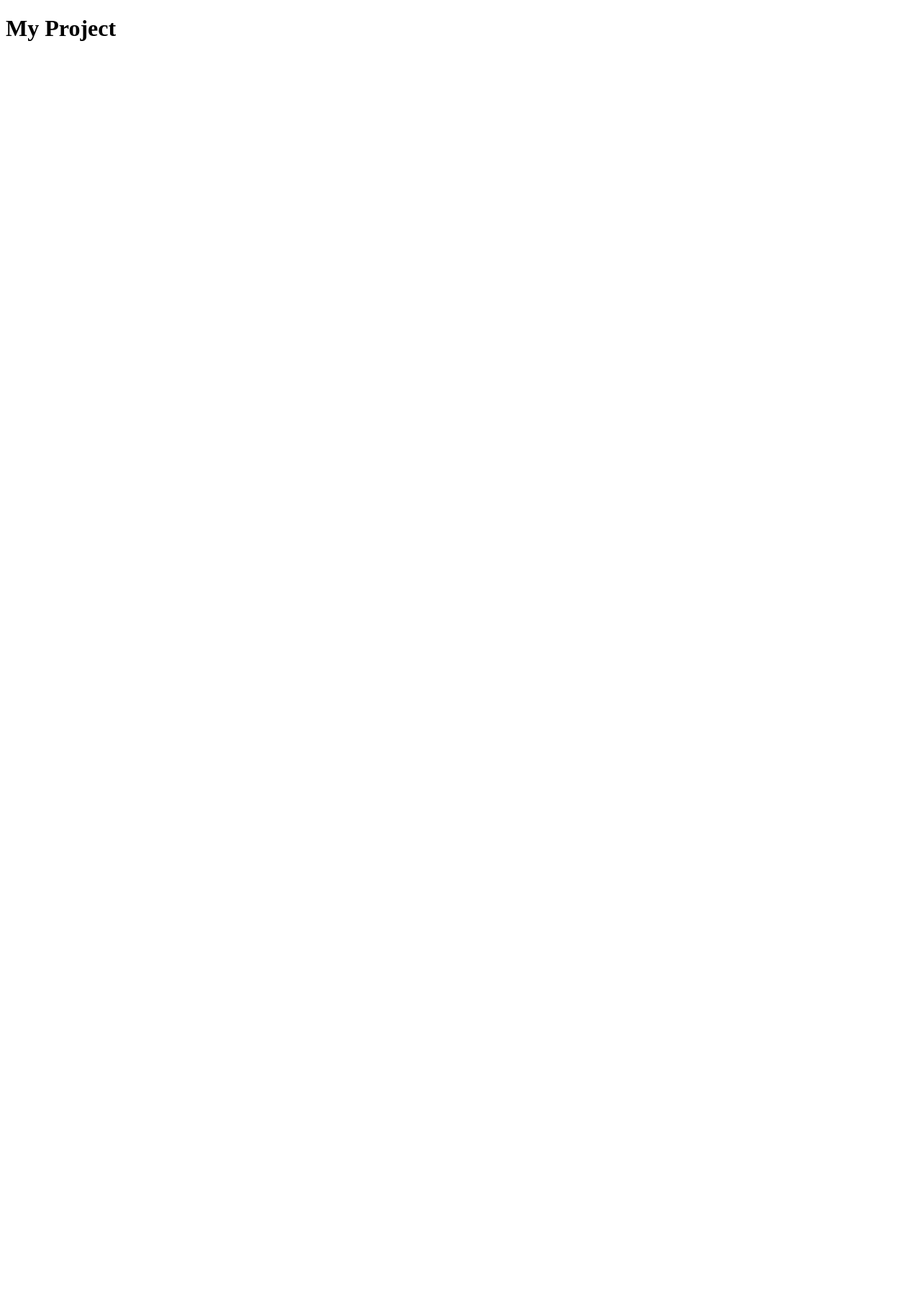
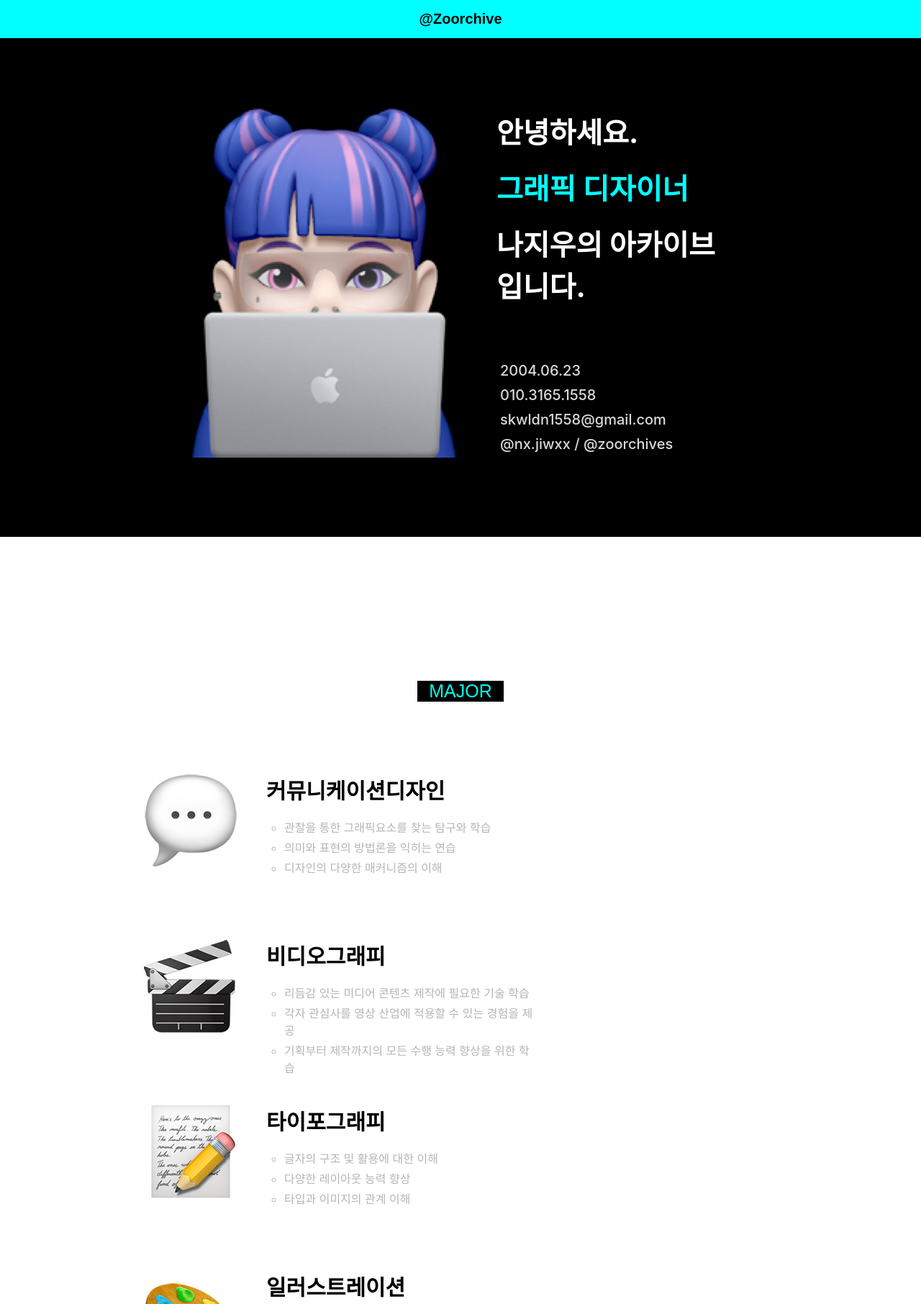
Before and after one commit to nxjiwxx/myproject, a website: page index.html in a window 1280 px wide. Shown: the top 1812 px of the page at 72% size. Before the commit the page ends 800 px from the top, so only its background shows below. Drawn offline with Linux system fonts and the light colour scheme; a web font is replaced by a local one.

Commit message:
0617_main

```diff
--- a/index.html
+++ b/index.html
@@ -3,9 +3,123 @@
   <head>
     <meta charset="UTF-8" />
     <meta name="viewport" content="width=device-width, initial-scale=1.0" />
+    <link href="https://fonts.cdnfonts.com/css/lemonmilk" rel="stylesheet" />
+    <link
+      rel="stylesheet"
+      as="style"
+      crossorigin
+      href="https://cdn.jsdelivr.net/gh/orioncactus/pretendard@v1.3.9/dist/web/static/pretendard.min.css"
+    />
+    <link rel="stylesheet" href="./style/style.css" />
     <title>My Project</title>
   </head>
   <body>
-    <h1>My Project</h1>
+    <div class="topbar">
+      <div class="topbar_title">@Zoorchive</div>
+    </div>
+    <div class="p0">
+      <img class="p0_img" src="./src/img/img_1.png" alt="" />
+      <div class="p0_grid">
+        <div class="p0_title">
+          <p class="p0_title_part" style="color: white">안녕하세요.</p>
+          <p class="p0_title_part" style="color: aqua">그래픽 디자이너</p>
+          <p class="p0_title_part" style="color: white">
+            나지우의 아카이브입니다.
+          </p>
+        </div>
+        <ol class="p0_subtitle">
+          <li class="p0_subtitle_part">2004.06.23</li>
+          <li class="p0_subtitle_part">010.3165.1558</li>
+          <li class="p0_subtitle_part">skwldn1558@gmail.com</li>
+          <li class="p0_subtitle_part">@nx.jiwxx / @zoorchives</li>
+        </ol>
+      </div>
+    </div>
+    <div class="p1">
+      <div class="p1_title">
+        <div class="p1_title_text">MAJOR</div>
+      </div>
+      <div class="p1_grid">
+        <div class="p1_part">
+          <img class="p1_part_img" src="./src/img/p1_1.png" alt="" />
+          <div class="p1_part_text">
+            <div class="p1_part_title">커뮤니케이션디자인</div>
+            <ol class="p1_part_subtitle">
+              <li class="p1_subtitle_part">
+                관찰을 통한 그래픽요소를 찾는 탐구와 학습
+              </li>
+              <li class="p1_subtitle_part">
+                의미와 표현의 방법론을 익히는 연습
+              </li>
+              <li class="p1_subtitle_part">디자인의 다양한 매커니즘의 이해</li>
+            </ol>
+          </div>
+        </div>
+        <div class="p1_part">
+          <img class="p1_part_img" src="./src/img/p1_2.png" alt="" />
+          <div class="p1_part_text">
+            <div class="p1_part_title">비디오그래피</div>
+            <ol class="p1_part_subtitle">
+              <li class="p1_subtitle_part">
+                리듬감 있는 미디어 콘텐츠 제작에 필요한 기술 학습
+              </li>
+              <li class="p1_subtitle_part">
+                각자 관심사를 영상 산업에 적용할 수 있는 경험을 제공
+              </li>
+              <li class="p1_subtitle_part">
+                기획부터 제작까지의 모든 수행 능력 향상을 위한 학습
+              </li>
+            </ol>
+          </div>
+        </div>
+        <div class="p1_part">
+          <img class="p1_part_img" src="./src/img/p1_3.png" alt="" />
+          <div class="p1_part_text">
+            <div class="p1_part_title">타이포그래피</div>
+            <ol class="p1_part_subtitle">
+              <li class="p1_subtitle_part">글자의 구조 및 활용에 대한 이해</li>
+              <li class="p1_subtitle_part">다양한 레이아웃 능력 향상</li>
+              <li class="p1_subtitle_part">타입과 이미지의 관계 이해</li>
+            </ol>
+          </div>
+        </div>
+        <div class="p1_part">
+          <img class="p1_part_img" src="./src/img/p1_4.png" alt="" />
+          <div class="p1_part_text">
+            <div class="p1_part_title">일러스트레이션</div>
+            <ol class="p1_part_subtitle">
+              <li class="p1_subtitle_part">
+                다양한 재료를 통해 창의적/실험적 표현방법 제시
+              </li>
+              <li class="p1_subtitle_part">
+                개인 및 그룹 형식의 평가와 프레젠테이션을 통한 이해력과 학습효과
+                향상
+              </li>
+            </ol>
+          </div>
+        </div>
+      </div>
+    </div>
+    <div class="p2">
+      <div class="p2_title">Click Your Major</div>
+      <div class="p2_card">
+        <div class="p2_card_part">
+          <a href="./src/card/card1.html"><img src="" alt="communication" /></a>
+        </div>
+        <div class="p2_card_part">
+          <a href="./src/card/card2.html"><img src="" alt="videography" /></a>
+        </div>
+        <div class="p2_card_part">
+          <a href="./src/card/card3.html"><img src="" alt="typography" /></a>
+        </div>
+        <div class="p2_card_part">
+          <a href="./src/card/card4.html"><img src="" alt="illustration" /></a>
+        </div>
+      </div>
+    </div>
+    <div class="footer">
+      <p class="footer_text">NaJiwoo portfolio - © 2024</p>
+      <p class="footer_text">contact_skwldn1558@gmail.com</p>
+    </div>
   </body>
 </html>
--- /dev/null
+++ b/src/card/card1_src/style.scss
@@ -0,0 +1,17 @@
+* {
+  box-sizing: border-box;
+}
+
+body {
+  margin: 0;
+}
+
+.topbar_title {
+  padding: 0.9375rem;
+  font-family: 'Lemon/Milk', sans-serif;
+  font-size: 1.25rem;
+  font-weight: 900;
+  color: black;
+  text-align: center;
+  background-color: aqua;
+}
--- /dev/null
+++ b/src/card/card2_src/style.scss
@@ -0,0 +1,17 @@
+* {
+  box-sizing: border-box;
+}
+
+body {
+  margin: 0;
+}
+
+.topbar_title {
+  padding: 0.9375rem;
+  font-family: 'Lemon/Milk', sans-serif;
+  font-size: 1.25rem;
+  font-weight: 900;
+  color: black;
+  text-align: center;
+  background-color: aqua;
+}
--- /dev/null
+++ b/src/card/card3_src/style.scss
@@ -0,0 +1,17 @@
+* {
+  box-sizing: border-box;
+}
+
+body {
+  margin: 0;
+}
+
+.topbar_title {
+  padding: 0.9375rem;
+  font-family: 'Lemon/Milk', sans-serif;
+  font-size: 1.25rem;
+  font-weight: 900;
+  color: black;
+  text-align: center;
+  background-color: aqua;
+}
--- /dev/null
+++ b/src/card/card4_src/style.scss
@@ -0,0 +1,17 @@
+* {
+  box-sizing: border-box;
+}
+
+body {
+  margin: 0;
+}
+
+.topbar_title {
+  padding: 0.9375rem;
+  font-family: 'Lemon/Milk', sans-serif;
+  font-size: 1.25rem;
+  font-weight: 900;
+  color: black;
+  text-align: center;
+  background-color: aqua;
+}
--- /dev/null
+++ b/style/style.scss
@@ -0,0 +1,155 @@
+* {
+  box-sizing: border-box;
+}
+
+body {
+  margin: 0;
+  font-family: -apple-system, BlinkMacSystemFont, 'Apple SD Gothic Neo',
+    'Pretendard Variable', Pretendard, Roboto, 'Noto Sans KR', 'Segoe UI',
+    'Malgun Gothic', 'Apple Color Emoji', 'Segoe UI Emoji', 'Segoe UI Symbol',
+    sans-serif;
+  color: black;
+  background-color: bisque;
+}
+
+p {
+  margin-block: 20px;
+}
+
+.topbar_title {
+  padding: 0.9375rem;
+  font-family: 'Lemon/Milk', sans-serif;
+  font-size: 1.25rem;
+  font-weight: 900;
+  color: black;
+  text-align: center;
+  background-color: aqua;
+}
+
+.p0 {
+  display: grid;
+  grid-template-columns: repeat(auto-fit, minmax(300px, 1fr));
+  column-gap: 100px;
+  padding-block: 80px;
+  padding-inline: 250px;
+  background-color: black;
+
+  &_grid {
+    display: grid;
+    row-gap: 1.25rem;
+  }
+
+  &_title {
+    font-size: 40px;
+    font-weight: 700;
+  }
+
+  &_subtitle {
+    padding: 0;
+    font-size: 20px;
+    font-weight: 500;
+    color: #d9d9d9;
+    list-style: none;
+  }
+
+  &_subtitle_part {
+    padding: 5px;
+  }
+}
+
+.p1 {
+  background-color: white;
+
+  &_grid {
+    display: grid;
+    grid-template-columns: repeat(auto-fit, minmax(400px, 1fr));
+    column-gap: 200px;
+    padding-block: 100px;
+    padding-inline: 200px;
+  }
+
+  &_title {
+    display: flex;
+    justify-content: center;
+    padding-top: 200px;
+
+    &_text {
+      width: 120px;
+      font-family: 'Lemon/Milk', sans-serif;
+      font-size: 25px;
+      color: #00ffef;
+      text-align: center;
+      background-color: black;
+    }
+  }
+
+  &_part {
+    display: grid;
+    grid-template-columns: 170px 380px;
+
+    // grid-template-columns: repeat(auto-fit, minmax(200px, 1fr));
+  }
+
+  &_part_img {
+    padding-bottom: 100px;
+  }
+
+  &_part_title {
+    font-size: 30px;
+    font-weight: 800;
+  }
+
+  &_part_subtitle {
+    max-width: 400px;
+    padding-left: 25px;
+    list-style: circle;
+  }
+
+  &_subtitle_part {
+    padding-block: 2px;
+    color: #b5b5b5;
+  }
+}
+
+.p2 {
+  height: 750px;
+  background-color: black;
+
+  &_title {
+    padding: 10px;
+    font-family: 'Lemon/Milk', sans-serif;
+    font-size: 25px;
+    color: white;
+    text-align: center;
+    background-color: black;
+  }
+
+  &_card {
+    display: flex;
+    gap: 4rem;
+    padding: 4rem;
+    overflow-x: scroll;
+    background-color: white;
+
+    &_part {
+      flex-shrink: 0;
+      width: 400px;
+      height: 500px;
+      text-align: center;
+      background-color: black;
+    }
+  }
+}
+
+.footer {
+  padding: 20px;
+  background-color: black;
+
+  &_text {
+    padding: 5px;
+    margin: 0;
+    font-weight: 500;
+    color: white;
+    text-align: center;
+  }
+}
```
Also changed, not shown: src/card/card1.html (added, +21 -0 lines), src/card/card2.html (added, +21 -0 lines), src/card/card3.html (added, +21 -0 lines), src/card/card4.html (added, +21 -0 lines), src/card/card1_src/style.css (added), src/card/card2_src/style.css (added), src/card/card3_src/style.css (added), src/card/card4_src/style.css (added), src/img/img_1.png (added), src/img/p1_1.png (added), src/img/p1_2.png (added), src/img/p1_3.png (added), src/img/p1_4.png (added), style/style.css (added).
